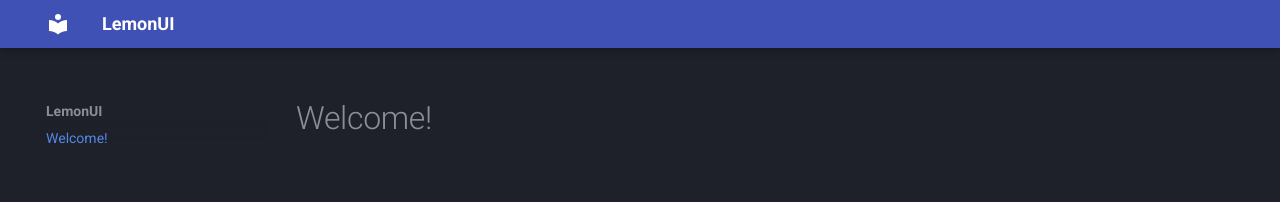
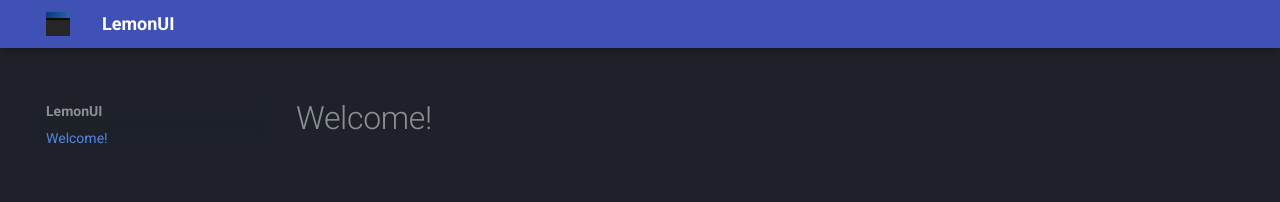
Before and after one commit to LemonUIbyLemon/Docs, an MkDocs documentation site: the page built from docs/index.md, in a window 1280 px wide. Shown: the top 202 px of the page. Built offline with MkDocs 1.6.1 and Material for MkDocs 9.7.7, drawn with Linux system fonts in a browser that asks for light colours.

Commit message:
Added logo and favicon

```diff
--- a/mkdocs.yml
+++ b/mkdocs.yml
@@ -6,6 +6,8 @@ theme:
     scheme: slate
     primary: indigo
     accent: blue
+  logo: logo.png
+  favicon: logo.png
 
 plugins:
   - mkdoxy:
```
Also changed, not shown: docs/logo.png (added).
